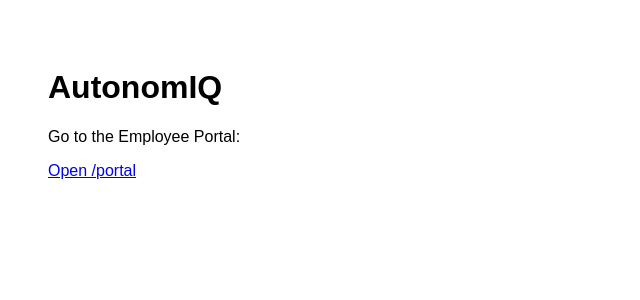
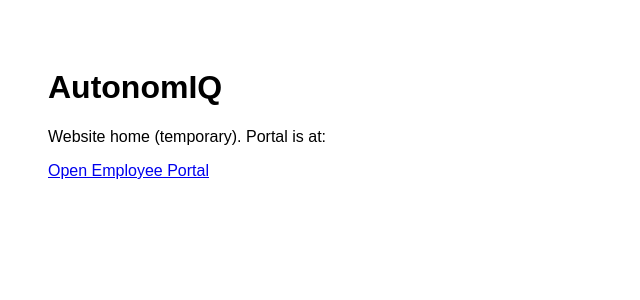
Before and after one commit to dayanidhi281986-boop/autonomiqsystems-website2, a Next.js app: page / in a window 1280 px wide. Shown: the top 300 px of the page, without its empty margins (0-640 px from the left). Built offline with nearby package versions, Linux system fonts and the light colour scheme.

Commit message:
Update portal link text in Home component

```diff
--- a/app/page.tsx
+++ b/app/page.tsx
@@ -2,8 +2,8 @@
   return (
     <main style={{ padding: 40, fontFamily: "Arial, sans-serif" }}>
       <h1>AutonomIQ</h1>
-      <p>Go to the Employee Portal:</p>
-      <a href="/portal">Open /portal</a>
+      <p>Website home (temporary). Portal is at:</p>
+      <a href="/portal">Open Employee Portal</a>
     </main>
   );
 }
```
